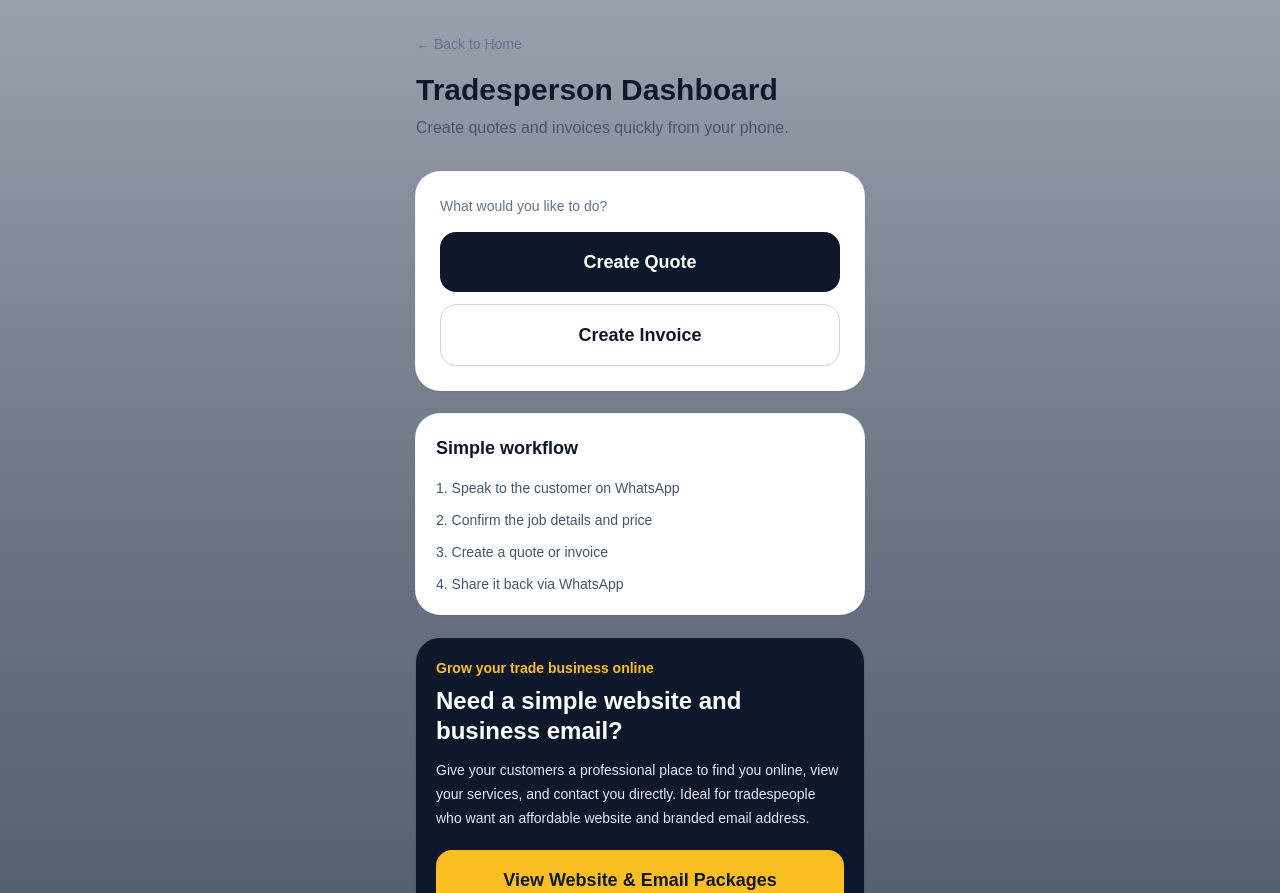
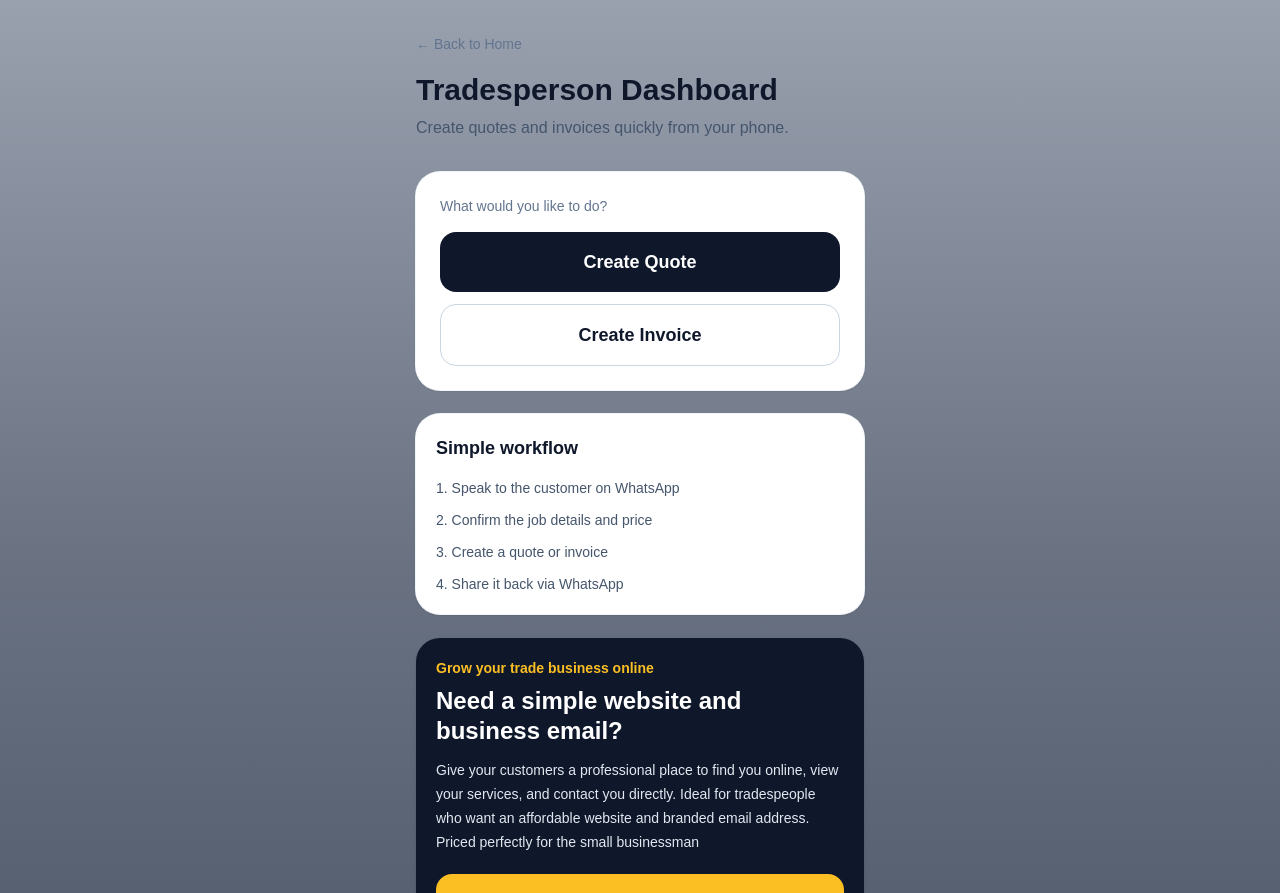
Before and after one commit to markkairostech-cloud/tradeconnect, a Next.js app: page /dashboard in a window 1280 px wide. Shown: the top 893 px of the page. Built offline with nearby package versions, Linux system fonts and the light colour scheme.

Commit message:
Changed wording

```diff
--- a/app/dashboard/page.tsx
+++ b/app/dashboard/page.tsx
@@ -61,7 +61,7 @@ export default function DashboardPage() {
           <p className="mt-3 text-sm leading-6 text-slate-200">
             Give your customers a professional place to find you online, view
             your services, and contact you directly. Ideal for tradespeople who
-            want an affordable website and branded email address.
+            want an affordable website and branded email address. Priced perfectly for the small businessman
           </p>
 
           <a
```
